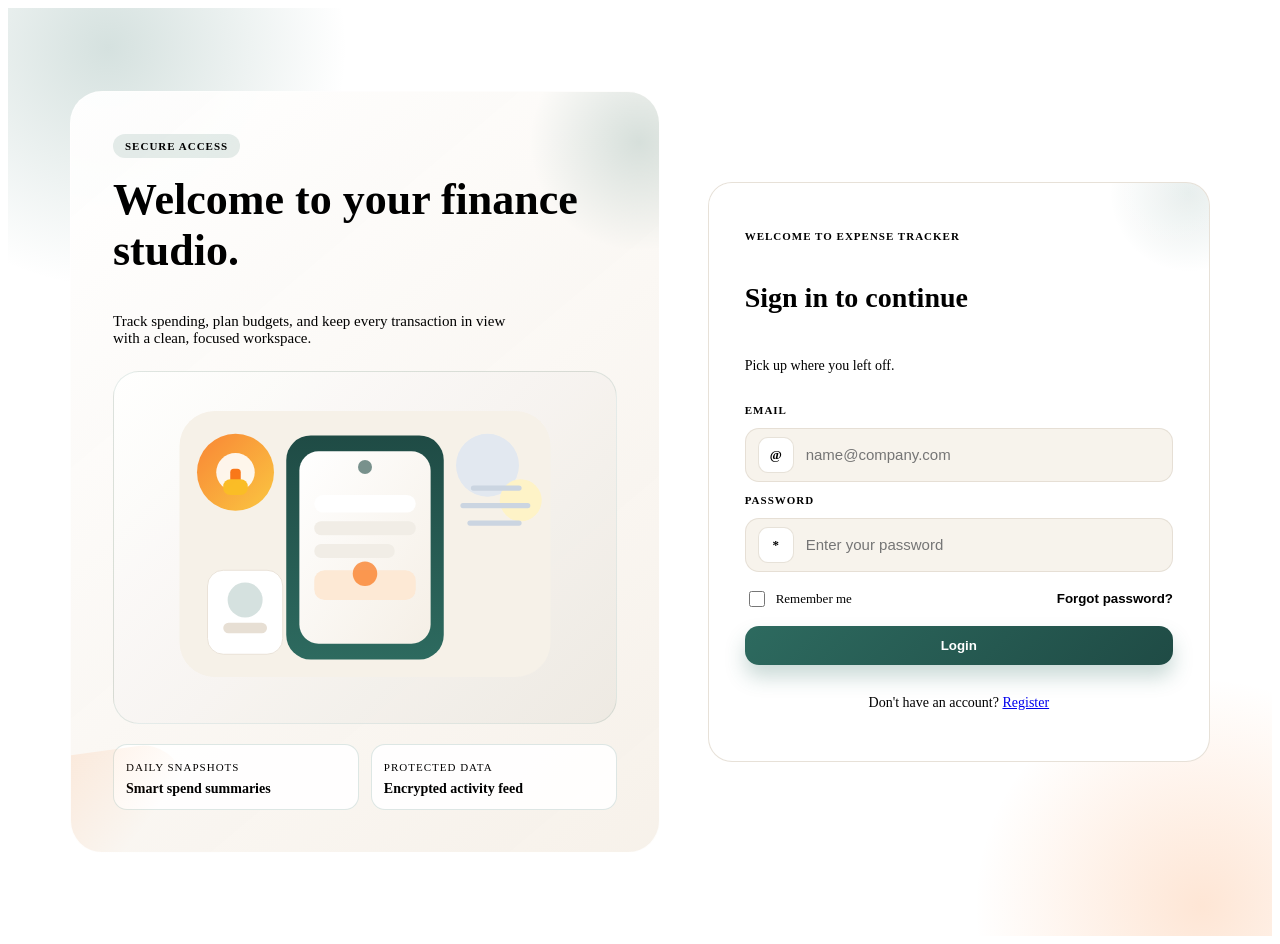
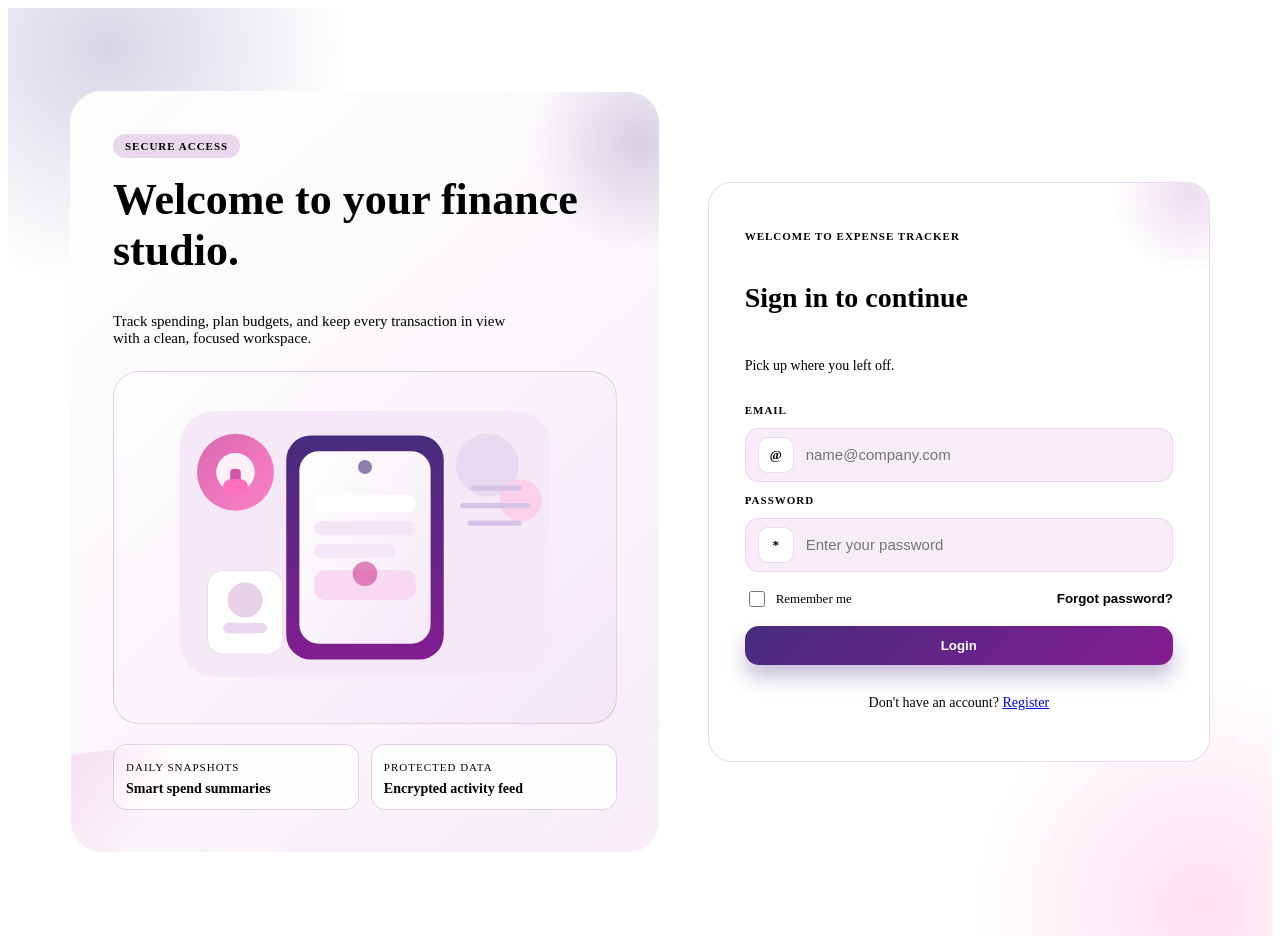
Before and after one commit to varunesharasu/Expense-Tracker, a React (Create React App) app in the folder frontend/: page / in a window 1280 px wide. Built offline with nearby package versions, Linux system fonts and the light colour scheme.

Commit message:
Update the color pattern of the website.
used
#462C7D
#831C91
#D552A3
#FF70BF
rgb(70, 44, 125)
rgb(131, 28, 145)
rgb(213, 82, 163)
rgb(255, 112, 191)
this pattern.

```diff
--- a/frontend/src/components/AuthIllustration.js
+++ b/frontend/src/components/AuthIllustration.js
@@ -12,47 +12,47 @@ function AuthIllustration() {
       <defs>
         <linearGradient id='authCardGradient' x1='0' y1='0' x2='1' y2='1'>
           <stop offset='0%' stopColor='#ffffff' />
-          <stop offset='100%' stopColor='#f5efe6' />
+          <stop offset='100%' stopColor='#f3e9f6' />
         </linearGradient>
         <linearGradient id='authPhoneGradient' x1='0' y1='0' x2='0' y2='1'>
-          <stop offset='0%' stopColor='#1f4b45' />
-          <stop offset='100%' stopColor='#2d6a5f' />
+          <stop offset='0%' stopColor='#462C7D' />
+          <stop offset='100%' stopColor='#831C91' />
         </linearGradient>
         <linearGradient id='authAccentGradient' x1='0' y1='0' x2='1' y2='1'>
-          <stop offset='0%' stopColor='#f97316' />
-          <stop offset='100%' stopColor='#fbbf24' />
+          <stop offset='0%' stopColor='#D552A3' />
+          <stop offset='100%' stopColor='#FF70BF' />
         </linearGradient>
       </defs>
 
-      <rect x='28' y='24' width='424' height='304' rx='40' fill='#f6f1e8' />
+      <rect x='28' y='24' width='424' height='304' rx='40' fill='#f5e9f7' />
       <circle cx='92' cy='94' r='44' fill='url(#authAccentGradient)' opacity='0.85' />
-      <circle cx='380' cy='86' r='36' fill='#e2e8f0' />
-      <circle cx='418' cy='126' r='24' fill='#fef3c7' />
+      <circle cx='380' cy='86' r='36' fill='#e7dbf1' />
+      <circle cx='418' cy='126' r='24' fill='#fbd1ea' />
 
       <rect x='150' y='52' width='180' height='256' rx='28' fill='url(#authPhoneGradient)' />
       <rect x='165' y='70' width='150' height='220' rx='22' fill='url(#authCardGradient)' />
-      <circle cx='240' cy='88' r='8' fill='#1f4b45' opacity='0.6' />
+      <circle cx='240' cy='88' r='8' fill='#462C7D' opacity='0.6' />
 
       <rect x='182' y='120' width='116' height='20' rx='10' fill='#ffffff' />
-      <rect x='182' y='150' width='116' height='16' rx='8' fill='#f1ede6' />
-      <rect x='182' y='176' width='92' height='16' rx='8' fill='#f1ede6' />
-      <rect x='182' y='206' width='116' height='34' rx='12' fill='#fde9d5' />
+      <rect x='182' y='150' width='116' height='16' rx='8' fill='#f3e6f6' />
+      <rect x='182' y='176' width='92' height='16' rx='8' fill='#f3e6f6' />
+      <rect x='182' y='206' width='116' height='34' rx='12' fill='#f8d9f1' />
 
-      <circle cx='240' cy='210' r='14' fill='#f97316' opacity='0.7' />
+      <circle cx='240' cy='210' r='14' fill='#D552A3' opacity='0.7' />
 
-      <rect x='60' y='206' width='86' height='96' rx='18' fill='#ffffff' stroke='#e7dfd4' />
-      <circle cx='103' cy='240' r='20' fill='#2d6a5f' opacity='0.2' />
-      <rect x='78' y='266' width='50' height='12' rx='6' fill='#e7dfd4' />
+      <rect x='60' y='206' width='86' height='96' rx='18' fill='#ffffff' stroke='#ead6ef' />
+      <circle cx='103' cy='240' r='20' fill='#831C91' opacity='0.2' />
+      <rect x='78' y='266' width='50' height='12' rx='6' fill='#ead6ef' />
 
       <g opacity='0.9'>
         <circle cx='92' cy='94' r='22' fill='#ffffff' />
-        <rect x='86' y='90' width='12' height='16' rx='4' fill='#f97316' />
-        <rect x='78' y='102' width='28' height='18' rx='8' fill='#fbbf24' />
+        <rect x='86' y='90' width='12' height='16' rx='4' fill='#D552A3' />
+        <rect x='78' y='102' width='28' height='18' rx='8' fill='#FF70BF' />
       </g>
 
       <path
         d='M364 112h52M352 132h74M360 152h56'
-        stroke='#cbd5e1'
+        stroke='#d8c3e8'
         strokeWidth='6'
         strokeLinecap='round'
       />
--- a/frontend/src/components/DecryptedText.css
+++ b/frontend/src/components/DecryptedText.css
@@ -8,6 +8,6 @@
 }
 
 .decrypt-encrypted {
-  color: rgba(45, 106, 95, 0.55);
-  text-shadow: 0 0 6px rgba(20, 184, 166, 0.35);
+  color: rgba(131, 28, 145, 0.65);
+  text-shadow: 0 0 6px rgba(255, 112, 191, 0.4);
 }
--- a/frontend/src/components/ExpenseChart.js
+++ b/frontend/src/components/ExpenseChart.js
@@ -29,7 +29,7 @@ function ExpenseChart({ transactions }) {
     value: groupedData[key]
   }));
 
-  const COLORS = ['#2d6a5f', '#14b8a6', '#e07a2f', '#f3c35a'];
+  const COLORS = ['#462C7D', '#831C91', '#D552A3', '#FF70BF'];
 
   return (
     <div className='chart-container'>
--- a/frontend/src/index.css
+++ b/frontend/src/index.css
@@ -1,24 +1,24 @@
 @import url('https://fonts.googleapis.com/css2?family=DM+Sans:wght@400;500;600;700&family=Playfair+Display:wght@600;700&display=swap');
 
 :root {
-  --bg: #f5f1e7;
-  --bg-accent: #fff4e2;
+  --bg: #f7edf8;
+  --bg-accent: #f4e6f7;
   --surface: #ffffff;
-  --surface-2: #f7f2ea;
+  --surface-2: #f6edf7;
   --text: #1b1f24;
-  --muted: #6b7280;
-  --accent: #2d6a5f;
-  --accent-strong: #1f4b45;
-  --accent-2: #e07a2f;
-  --accent-2-strong: #9a3412;
-  --accent-soft: rgba(45, 106, 95, 0.16);
-  --accent-soft-2: rgba(45, 106, 95, 0.08);
-  --border: #e6dfd5;
+  --muted: #6c5a75;
+  --accent: #831C91;
+  --accent-strong: #462C7D;
+  --accent-2: #D552A3;
+  --accent-2-strong: #831C91;
+  --accent-soft: rgba(131, 28, 145, 0.16);
+  --accent-soft-2: rgba(213, 82, 163, 0.12);
+  --border: #ead6ef;
   --shadow: 0 18px 40px rgba(24, 32, 50, 0.12);
   --shadow-soft: 0 10px 24px rgba(24, 32, 50, 0.09);
   --shadow-strong: 0 24px 60px rgba(24, 32, 50, 0.18);
   --glass: rgba(255, 255, 255, 0.84);
-  --ring: 0 0 0 3px rgba(249, 115, 22, 0.22);
+  --ring: 0 0 0 3px rgba(255, 112, 191, 0.28);
   --radius-lg: 24px;
   --radius: 18px;
   --radius-sm: 12px;
@@ -40,9 +40,9 @@ body {
   font-family: 'DM Sans', 'Segoe UI', sans-serif;
   color: var(--text);
   background:
-    radial-gradient(1200px 700px at 10% -10%, rgba(45, 106, 95, 0.2), transparent 60%),
-    radial-gradient(900px 600px at 90% -5%, rgba(224, 122, 47, 0.2), transparent 60%),
-    linear-gradient(180deg, var(--bg-accent) 0%, var(--bg) 55%, #efe7da 100%);
+    radial-gradient(1200px 700px at 10% -10%, rgba(70, 44, 125, 0.22), transparent 60%),
+    radial-gradient(900px 600px at 90% -5%, rgba(131, 28, 145, 0.2), transparent 60%),
+    linear-gradient(180deg, var(--bg-accent) 0%, var(--bg) 55%, #f1e2f4 100%);
   min-height: 100vh;
   position: relative;
   overflow-x: hidden;
@@ -65,7 +65,7 @@ body::before {
   height: 520px;
   left: -180px;
   top: 80px;
-  background: radial-gradient(circle, rgba(45, 106, 95, 0.22), transparent 65%);
+  background: radial-gradient(circle, rgba(70, 44, 125, 0.24), transparent 65%);
 }
 
 body::after {
@@ -73,7 +73,7 @@ body::after {
   height: 460px;
   right: -160px;
   bottom: -140px;
-  background: radial-gradient(circle, rgba(224, 122, 47, 0.24), transparent 65%);
+  background: radial-gradient(circle, rgba(255, 112, 191, 0.24), transparent 65%);
   animation-delay: 4s;
 }
 
@@ -107,7 +107,7 @@ select {
 }
 
 ::selection {
-  background: rgba(45, 106, 95, 0.2);
+  background: rgba(131, 28, 145, 0.2);
 }
 
 @keyframes fadeUp {
@@ -123,10 +123,10 @@ select {
 
 @keyframes glowPulse {
   0% {
-    box-shadow: 0 0 0 rgba(45, 106, 95, 0.1);
+    box-shadow: 0 0 0 rgba(131, 28, 145, 0.12);
   }
   100% {
-    box-shadow: 0 0 22px rgba(45, 106, 95, 0.2);
+    box-shadow: 0 0 22px rgba(255, 112, 191, 0.24);
   }
 }
 
--- a/frontend/src/pages/Auth.css
+++ b/frontend/src/pages/Auth.css
@@ -14,7 +14,7 @@
   width: 520px;
   height: 520px;
   border-radius: 50%;
-  background: radial-gradient(circle, rgba(45, 106, 95, 0.2), transparent 65%);
+  background: radial-gradient(circle, rgba(70, 44, 125, 0.2), transparent 65%);
   top: -220px;
   left: -160px;
   z-index: 0;
@@ -26,7 +26,7 @@
   width: 460px;
   height: 460px;
   border-radius: 50%;
-  background: radial-gradient(circle, rgba(249, 115, 22, 0.18), transparent 70%);
+  background: radial-gradient(circle, rgba(255, 112, 191, 0.22), transparent 70%);
   bottom: -200px;
   right: -160px;
   z-index: 0;
@@ -46,7 +46,7 @@
   position: relative;
   padding: 42px;
   border-radius: 32px;
-  background: linear-gradient(140deg, rgba(255, 255, 255, 0.94), rgba(246, 240, 232, 0.92));
+  background: linear-gradient(140deg, rgba(255, 255, 255, 0.94), rgba(246, 236, 247, 0.92));
   border: 1px solid rgba(255, 255, 255, 0.85);
   box-shadow: var(--shadow);
   overflow: hidden;
@@ -59,7 +59,7 @@
   width: 220px;
   height: 220px;
   border-radius: 50%;
-  background: radial-gradient(circle, rgba(45, 106, 95, 0.18), transparent 70%);
+  background: radial-gradient(circle, rgba(70, 44, 125, 0.2), transparent 70%);
   top: -60px;
   right: -90px;
 }
@@ -70,7 +70,7 @@
   width: 180px;
   height: 180px;
   border-radius: 40px;
-  background: linear-gradient(135deg, rgba(249, 115, 22, 0.16), transparent 60%);
+  background: linear-gradient(135deg, rgba(213, 82, 163, 0.2), transparent 60%);
   bottom: -80px;
   left: -60px;
   transform: rotate(-8deg);
@@ -82,7 +82,7 @@
   gap: 8px;
   padding: 6px 12px;
   border-radius: 999px;
-  background: rgba(45, 106, 95, 0.12);
+  background: rgba(131, 28, 145, 0.16);
   color: var(--accent-strong);
   font-size: 11px;
   font-weight: 700;
@@ -106,8 +106,8 @@
   margin-top: 24px;
   padding: 18px;
   border-radius: 26px;
-  background: linear-gradient(135deg, rgba(255, 255, 255, 0.85), rgba(236, 231, 224, 0.85));
-  border: 1px solid rgba(45, 106, 95, 0.12);
+  background: linear-gradient(135deg, rgba(255, 255, 255, 0.85), rgba(240, 229, 244, 0.88));
+  border: 1px solid rgba(131, 28, 145, 0.18);
   display: flex;
   justify-content: center;
   align-items: center;
@@ -131,7 +131,7 @@
 
 .auth-note {
   background: rgba(255, 255, 255, 0.9);
-  border: 1px solid rgba(45, 106, 95, 0.16);
+  border: 1px solid rgba(131, 28, 145, 0.2);
   border-radius: 14px;
   padding: 12px;
   box-shadow: var(--shadow-soft);
@@ -157,7 +157,7 @@
   padding: 36px;
   border-radius: 24px;
   background: #ffffff;
-  border: 1px solid rgba(229, 223, 213, 0.92);
+  border: 1px solid rgba(234, 214, 239, 0.92);
   box-shadow: var(--shadow-strong);
   display: flex;
   flex-direction: column;
@@ -173,7 +173,7 @@
   width: 160px;
   height: 160px;
   border-radius: 50%;
-  background: radial-gradient(circle, rgba(45, 106, 95, 0.12), transparent 70%);
+  background: radial-gradient(circle, rgba(131, 28, 145, 0.16), transparent 70%);
   top: -70px;
   right: -60px;
   pointer-events: none;
@@ -228,7 +228,7 @@
   padding: 10px 12px;
   border-radius: 14px;
   background: #ffffff;
-  border: 1px solid rgba(229, 223, 213, 0.92);
+  border: 1px solid rgba(234, 214, 239, 0.92);
   font-weight: 600;
   color: var(--text);
   cursor: pointer;
@@ -238,7 +238,7 @@
 
 .auth-social:hover {
   transform: translateY(-1px);
-  border-color: rgba(45, 106, 95, 0.3);
+  border-color: rgba(131, 28, 145, 0.35);
   box-shadow: 0 12px 22px rgba(24, 32, 50, 0.12);
 }
 
@@ -255,11 +255,11 @@
 }
 
 .auth-social-google {
-  background: linear-gradient(135deg, #f97316, #fbbf24);
+  background: linear-gradient(135deg, #FF70BF, #D552A3);
 }
 
 .auth-social-facebook {
-  background: linear-gradient(135deg, #2563eb, #1e40af);
+  background: linear-gradient(135deg, #462C7D, #831C91);
 }
 
 .auth-divider {
@@ -278,15 +278,15 @@
   content: '';
   flex: 1;
   height: 1px;
-  background: rgba(229, 223, 213, 0.85);
+  background: rgba(234, 214, 239, 0.85);
 }
 
 .auth-error {
   padding: 10px 12px;
   border-radius: 10px;
-  background: rgba(248, 113, 113, 0.16);
-  color: #b91c1c;
-  border: 1px solid rgba(248, 113, 113, 0.3);
+  background: rgba(255, 112, 191, 0.18);
+  color: #831C91;
+  border: 1px solid rgba(213, 82, 163, 0.4);
   font-size: 13px;
 }
 
@@ -309,13 +309,13 @@
   gap: 10px;
   padding: 8px 12px;
   border-radius: 14px;
-  border: 1px solid rgba(229, 223, 213, 0.96);
-  background: #f7f3ec;
+  border: 1px solid rgba(234, 214, 239, 0.96);
+  background: #f6edf7;
   transition: border var(--transition), box-shadow var(--transition), background var(--transition);
 }
 
 .auth-input:focus-within {
-  border-color: rgba(45, 106, 95, 0.4);
+  border-color: rgba(131, 28, 145, 0.4);
   box-shadow: var(--ring);
   background: #ffffff;
 }
@@ -337,7 +337,7 @@
   height: 34px;
   border-radius: 10px;
   background: #ffffff;
-  border: 1px solid rgba(229, 223, 213, 0.9);
+  border: 1px solid rgba(234, 214, 239, 0.9);
   display: flex;
   align-items: center;
   justify-content: center;
@@ -381,17 +381,17 @@
   padding: 12px 16px;
   border-radius: 14px;
   border: none;
-  background: linear-gradient(135deg, #2d6a5f, #1f4b45);
+  background: linear-gradient(135deg, #462C7D, #831C91);
   color: #ffffff;
   font-weight: 700;
   cursor: pointer;
-  box-shadow: 0 12px 20px rgba(45, 106, 95, 0.25);
+  box-shadow: 0 12px 20px rgba(70, 44, 125, 0.3);
   transition: transform var(--transition), box-shadow var(--transition);
 }
 
 .auth-submit:hover {
   transform: translateY(-1px);
-  box-shadow: 0 16px 28px rgba(45, 106, 95, 0.3);
+  box-shadow: 0 16px 28px rgba(131, 28, 145, 0.35);
 }
 
 .auth-footer {
```
Also changed, not shown: frontend/src/components/Dock.css (+16 -16 lines), frontend/src/components/SummaryCards.css (+8 -8 lines), frontend/src/components/TransactionForm.css (+7 -7 lines), frontend/src/components/TransactionList.css (+12 -12 lines), frontend/src/pages/Dashboard.css (+19 -19 lines).
